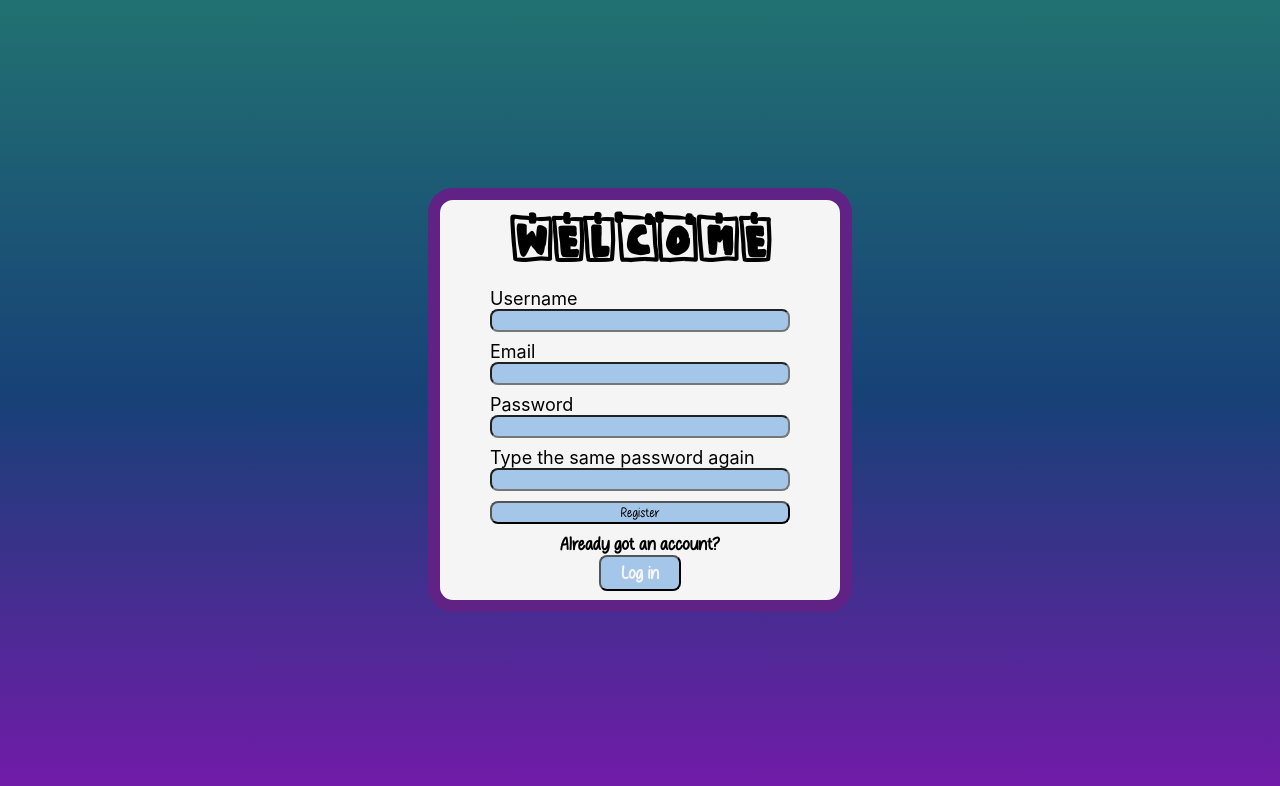
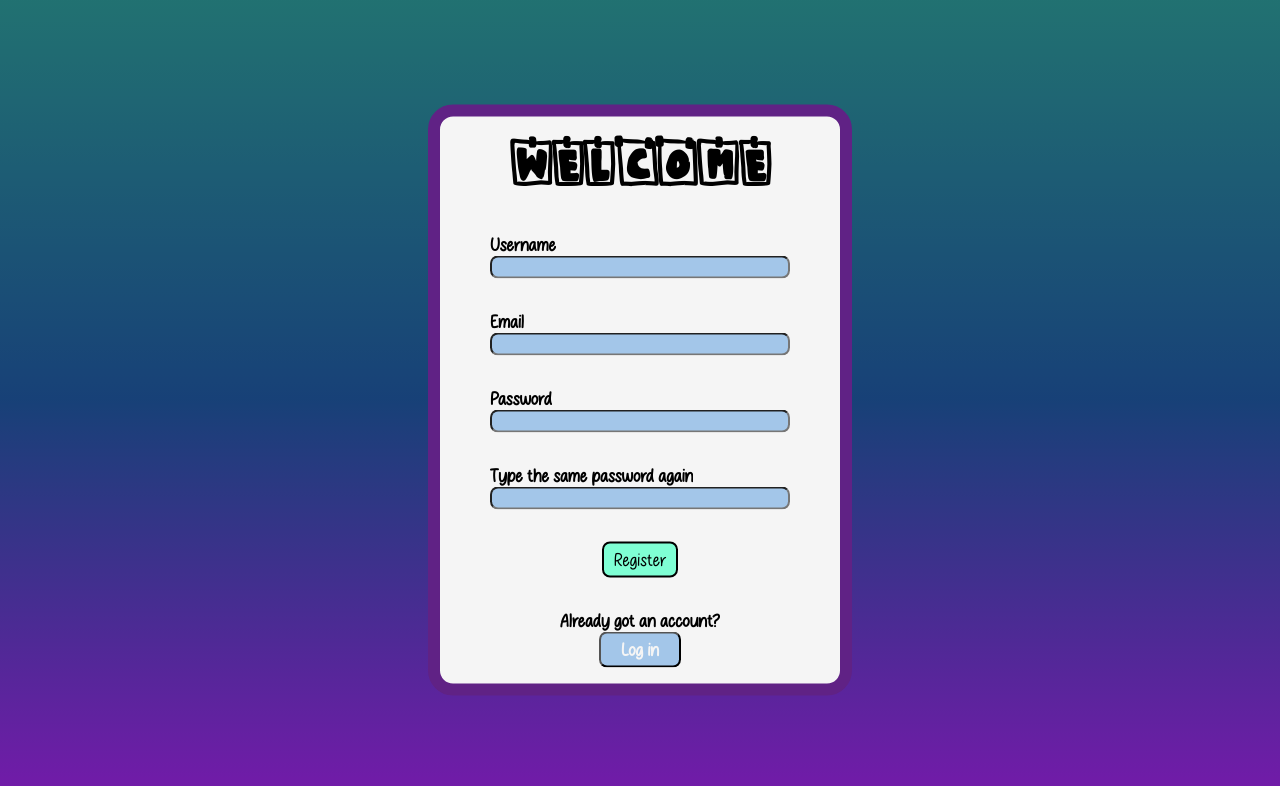
Before and after one commit to Ugi0/Full-Stack-Project, a React (Create React App) app in the folder my-app/: page /register in a window 1280 px wide. Shown: the top 786 px of the page. Built offline with nearby package versions, Linux system fonts and the light colour scheme.

Commit message:
Show error messages to the user

```diff
--- a/my-app/src/styles/Login.css
+++ b/my-app/src/styles/Login.css
@@ -10,14 +10,13 @@
     max-width: 400px;
     display: flex;
     flex-direction: column;
-    justify-content: space-evenly;
 
     position: absolute;
     top: 50%;
     left: 50%;
     transform: translate(-50%, -50%);
     width: 50%;
-    height: 50%;
+    height: fit-content;
 
     background-color: whitesmoke;
     border-radius: 25px;
@@ -35,15 +34,14 @@
 .inputBox div {
     display: flex;
     flex-direction: column;
-    margin-right: 50px;
-    margin-left: 50px;
+    margin: 2vh 50px 2vh 50px;
     font-size: large;
 }
 
 .inputBox div button, .inputBox div p {
     width: fit-content;
     margin: 0;
-    white-space: nowrap;
+
     overflow: hidden;
     font-weight: bold;
     font-family: 'StudyAlone';
@@ -80,3 +78,8 @@
 .registerDiv {
     align-items: center;
 }
+
+.errorMessage {
+    align-items: center;
+    color: red;
+}
--- a/my-app/src/views/Login.jsx
+++ b/my-app/src/views/Login.jsx
@@ -1,6 +1,5 @@
 import React from 'react';
 import '../styles/Login.css'
-import '../index.css'
 import environment from '../environment.js';
 import Cookies from 'universal-cookie';
 import bcrypt from 'bcryptjs'
@@ -9,7 +8,7 @@ import { Navigate } from 'react-router-dom';
 export class Login extends React.Component {
     constructor(props) {
         super(props)
-        this.state = { username: "", password: "", redirect: false, redirectLocation: "/" }
+        this.state = { username: "", password: "", redirect: false, redirectLocation: "/", errorMessage: "" }
     }
 
     // Handle changing the values of the inputs and save to state
@@ -26,7 +25,9 @@ export class Login extends React.Component {
         event.preventDefault();
         const [valid, Error] = validate(this.state);
         if (!valid) { //Inputs are not valid, display an error to the user
-            console.log(Error)
+            this.setState({
+                errorMessage: Error
+            })
         }
         else {
             const requestOptions = {
@@ -37,7 +38,9 @@ export class Login extends React.Component {
                 })
             };
             let response = await fetch(`http://${environment.BackendLocation}:${environment.BackendPort}/login`, requestOptions)
-                    .catch(error => {console.log(error)});
+                    .catch(error => {
+                        console.log(error)
+                    });
             if (response.ok) {
                 let responseJSON = await response.json()
                 const requestOptions = {
@@ -49,11 +52,18 @@ export class Login extends React.Component {
                     })
                 }
                 response = await fetch(`http://${environment.BackendLocation}:${environment.BackendPort}/login`, requestOptions)
+                    .catch(error => {
+                        console.log(error)
+                    })
                 if (response) {
                     let responseJSON = await response.json()
                     if (responseJSON.success) {
                         this.setState({ //Make window redirect
                             redirect: true
+                        })
+                    } else {
+                        this.setState({
+                            errorMessage: "Either username or password is wrong."
                         })
                     }
                 }
@@ -72,6 +82,16 @@ export class Login extends React.Component {
             redirectLocation: "/register",
             redirect: true
         })
+    }
+
+    renderError() {
+        if (this.state.errorMessage !== "") {
+            return <div className='errorMessage'>
+                <p>
+                    {this.state.errorMessage}
+                </p>
+            </div>
+        }
     }
 
     render() {
@@ -109,7 +129,7 @@ export class Login extends React.Component {
                     <div>
                         <input type="submit" value="Log in" className='loginButton' />
                     </div>
-
+                    {this.renderError()}
                     <div className='registerDiv'>
                         <p>
                             Or haven't created an account yet?
@@ -118,14 +138,17 @@ export class Login extends React.Component {
                             Register
                         </button>
                     </div>
-                    {this.renderRedirect()}
                 </form>
+                {this.renderRedirect()}
             </div>
         );
     }
 }
 
 function validate(state) {
+    if (state.redirect) {
+        return [false, ""]
+    }
     if (!state.username) { //Username empty
         return [false, "Username can't be empty"];
     }
--- a/my-app/src/views/Register.jsx
+++ b/my-app/src/views/Register.jsx
@@ -1,14 +1,14 @@
 import React from 'react'
 import '../styles/Login.css'
 import environment from '../environment.js';
+import Cookies from 'universal-cookie';
 import bcrypt from 'bcryptjs'
-import Cookies from 'universal-cookie';
 import { Navigate } from 'react-router-dom';
 
 export class Register extends React.Component {
     constructor(props) {
         super(props)
-        this.state = { username: "", email: "", password: "", passwordCheck: "", redirect: false, redirectLocation: '/'}
+        this.state = { username: "", email: "", password: "", passwordCheck: "", redirect: false, redirectLocation: '/', errorMessage: ""}
     }
 
     // Handle changing the values of the inputs and save to state
@@ -20,12 +20,15 @@ export class Register extends React.Component {
         event.preventDefault();
       };
 
-    // Handle submitting the form. Meaning sending to the backend for checking
+    // Handle submitting the form
     handleSubmit = async (event) => {
         event.preventDefault();
         const [valid, Error] = validate(this.state);
         if (!valid) { //Inputs are not valid, display an error to the user
             console.log(Error)
+            this.setState({
+                errorMessage: Error
+            })
         }
         else {
             const salt = bcrypt.genSaltSync(10)
@@ -55,7 +58,9 @@ export class Register extends React.Component {
                         redirect: true
                     })
                 } else {
-                    console.log(responseJSON.error);
+                    this.setState({
+                        errorMessage: responseJSON.error
+                    })
                 }
             }
         }
@@ -74,6 +79,16 @@ export class Register extends React.Component {
         })
     }
 
+    renderError() {
+        if (this.state.errorMessage !== "") {
+            return <div className='errorMessage'>
+                <p>
+                    {this.state.errorMessage}
+                </p>
+            </div>
+        }
+    }
+
     render() {
         return (
             <div className='LoginRoot'>
@@ -84,40 +99,44 @@ export class Register extends React.Component {
                         </h1>
                     </div>
                     <div>
-                        <label>Username</label>
+                        <p>Username</p>
                         <input type="text" id="username" name="username" value={ this.state.username } onChange={this.handleInputChange} />
                     </div>
                     <div>
-                        <label>Email</label>
+                        <p>Email</p>
                         <input type="text" id="email" name="email" value={ this.state.email } onChange={this.handleInputChange} />
                     </div>
                     <div>
-                        <label>Password</label >
+                        <p>Password</p>
                         <input type="password" id="password" name="password" value={ this.state.password } onChange={this.handleInputChange} />
                     </div>
                     <div>
-                        <label>Type the same password again</label >
+                        <p>Type the same password again</p>
                         <input type="password" id="passwordCheck" name="passwordCheck" value={ this.state.passwordCheck } onChange={this.handleInputChange} />
                     </div>
                     <div>
-                        <input type="submit" value="Register" />
+                        <input type="submit" value="Register"  className='loginButton'/>
                     </div>
+                    {this.renderError()}
                     <div className='registerDiv'>
                         <p> Already got an account?</p>
                         <button onClick={this.routeChange}>
                             Log in
                         </button>
                     </div>
-                    {this.renderRedirect()}
                 </form>
+                {this.renderRedirect()}
             </div>
         );
     }
 }
 
 function validate(state) {
+    if (state.redirect) {
+        return [false, ""]
+    }
     // eslint-disable-next-line no-useless-escape
-    let regexp = new RegExp("^(?=.*?[A-Z])(?=.*?[a-z])(?=.*?[0-9]).{8,}$"); //Regex to test for at least 8 characters, one letter and one number
+    let regexp = new RegExp(".{8,}?.*[0-9]"); //Regex to test for at least 8 characters, one letter and one number
     if (!state.username) { //Username empty
         return [false, "Username can't be empty"];
     }
@@ -128,7 +147,7 @@ function validate(state) {
         return [false, "Password can't be empty"];
     }
     if (!regexp.test(state.password)) { //Passwords doesn't pass the requirements
-        return [false, "Password doesn't pass the requirements. At least 8 characters, a letter and a number is needed."];
+        return [false, "Password has to be at least 8 characters and include a number."];
     }
     if (!(state.password === state.passwordCheck)) { //Passwords not equal
         return [false, "Passwords don't match"];
```
Also changed, not shown: 2 other files (tests, documents, lock files or other folders).
